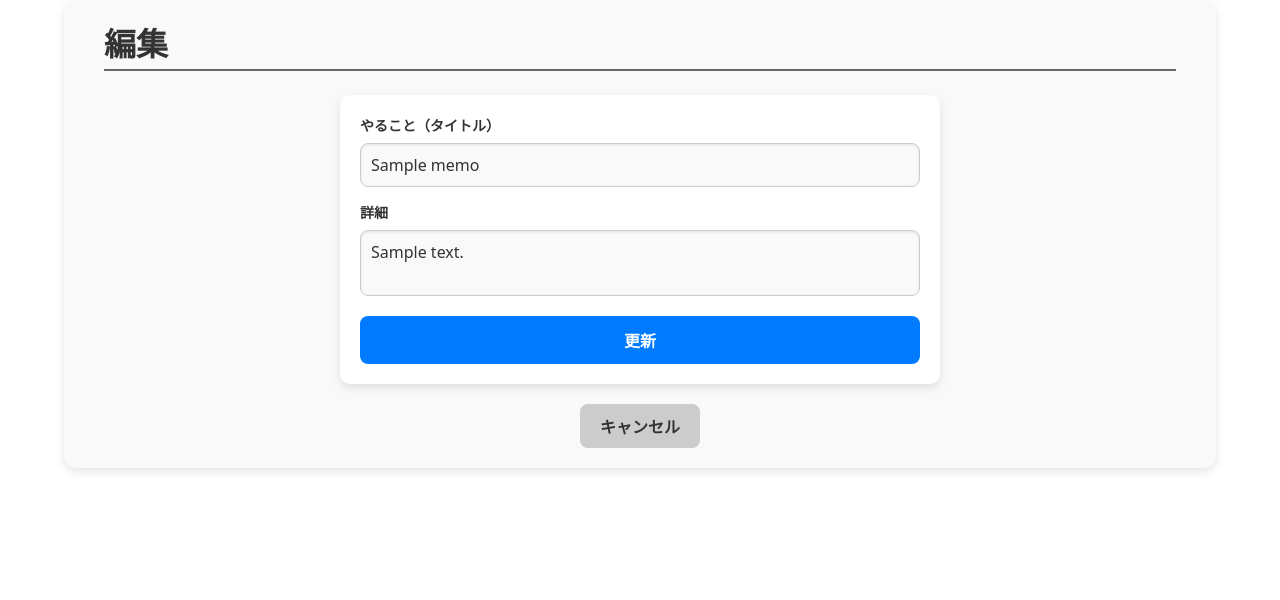
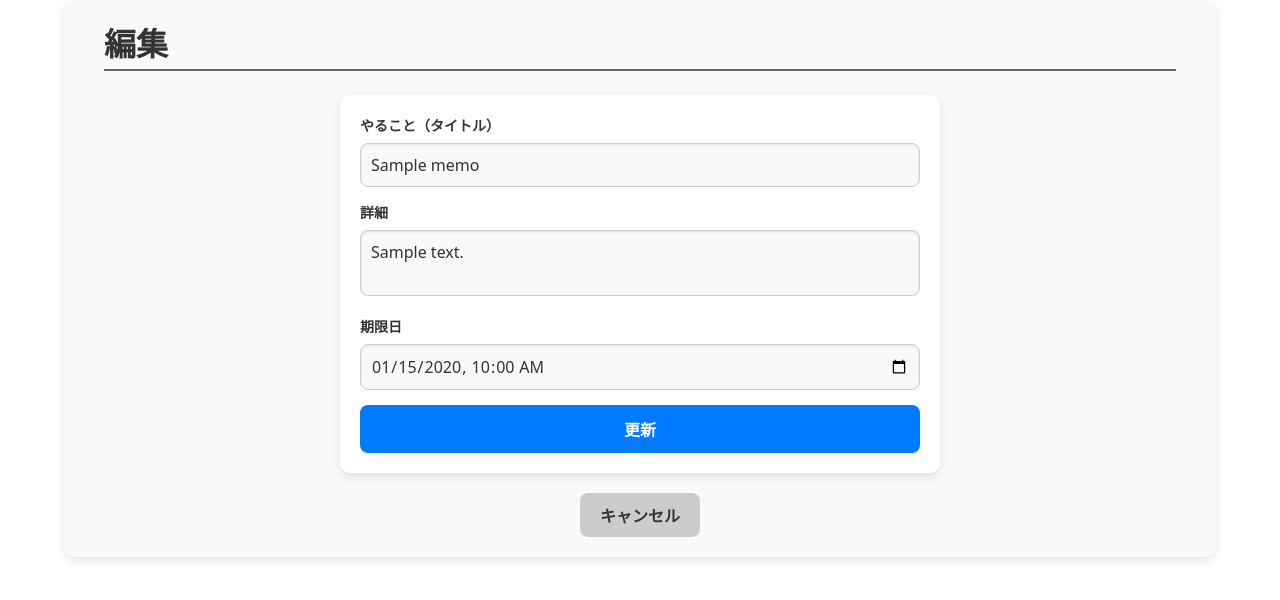
Before and after one commit to KinuGra/docker-flask-todo, a Flask app: template app/templates/edit_memo.html in a window 1280 px wide. Shown: the part 41-641 px from the top of the page. Run offline with Flask 3, Linux system fonts and the light colour scheme; the template is opened without the code that fills it: values that come from a table or form of the project are taken from there, others are empty; tables that the repository leaves empty hold one stand-in row (values such as "Sample post").

Commit message:
編集に期限日変更を追加

```diff
--- a/app/main.py
+++ b/app/main.py
@@ -79,6 +79,7 @@ def update_memo(memo_id):
     memo = Memo.query.get_or_404(str(memo_id))
     memo.title = request.form['title']
     memo.content = request.form['content']
+    memo.deadline = request.form.get('deadline')
     db.session.commit()
     return redirect(url_for('view_memo', memo_id=memo_id))
 
--- a/app/templates/edit_memo.html
+++ b/app/templates/edit_memo.html
@@ -18,6 +18,9 @@
             <label for="content">詳細</label>
             <textarea id="content" name="content" required>{{ memo.content }}</textarea>
 
+            <label for="deadline">期限日</label>
+            <input type="datetime-local" id="deadline" name="deadline" value="{{ memo.deadline.isoformat() if memo.deadline }}">
+
             <button type="submit" class="save-button">更新</button>
         </form>
 
```
